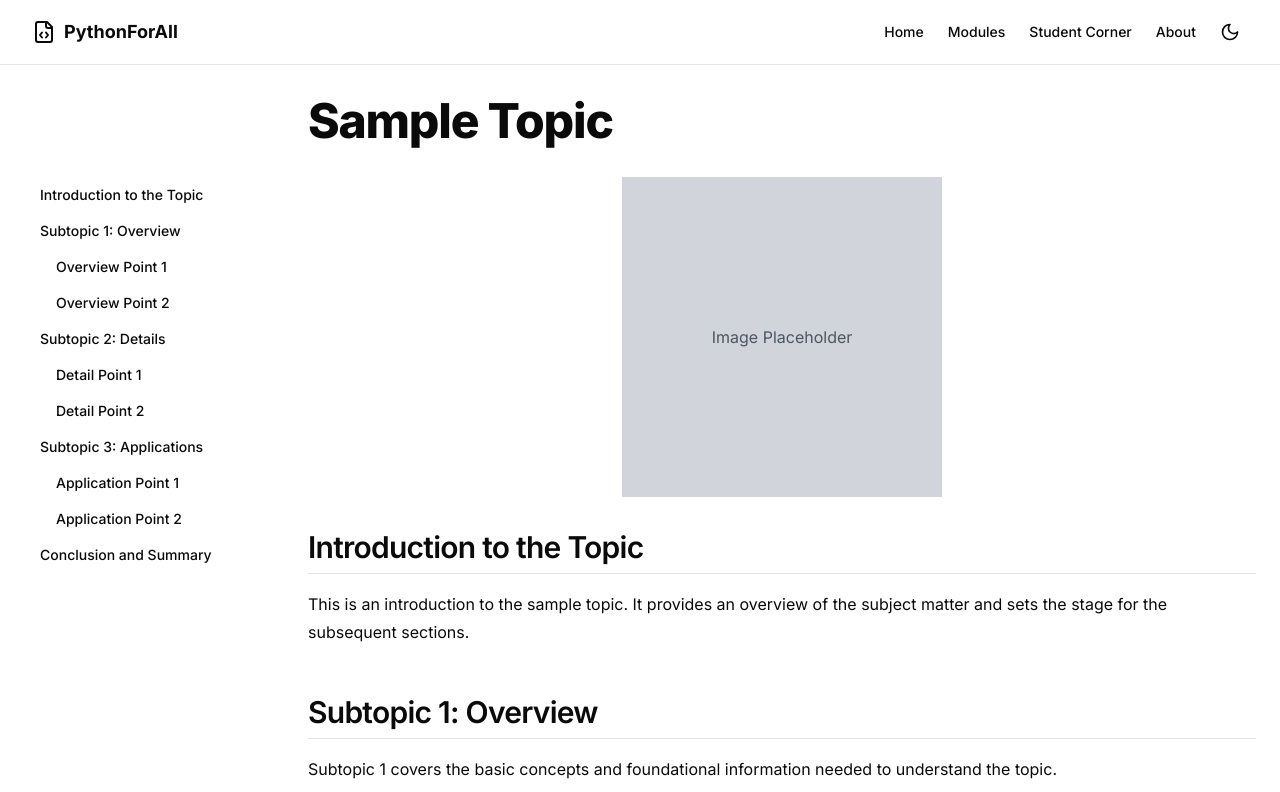
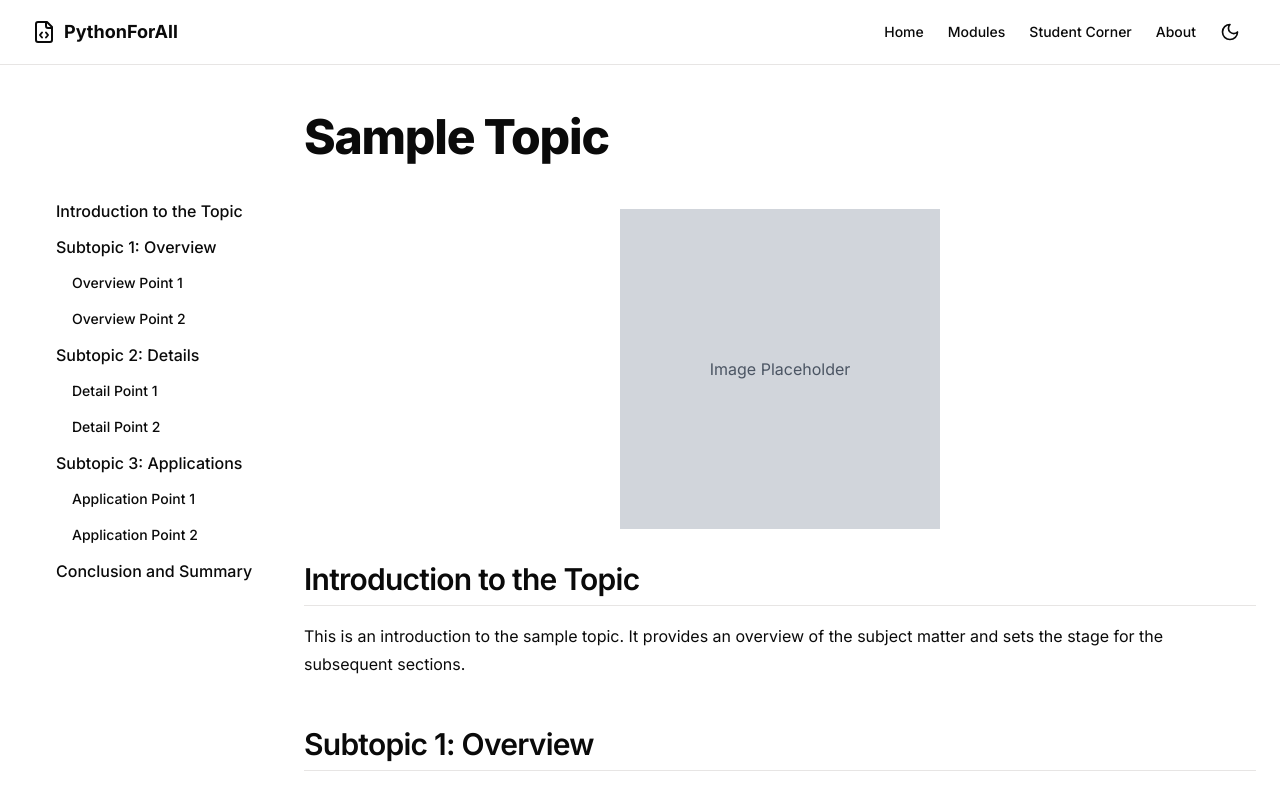
Before and after one commit to sammyyakk/pythonforall, a Next.js app: page /test2 in a window 1280 px wide. Shown: the top 792 px of the page. Built offline with nearby package versions, Linux system fonts and the light colour scheme.

Commit message:
Small Minor fixes after vercel updated...

```diff
--- a/app/test2/page.tsx
+++ b/app/test2/page.tsx
@@ -100,7 +100,7 @@ export default function Page() {
               animate={{ opacity: 1, y: 0 }}
               transition={{ duration: 0.5 }}
             >
-              <h1 className="scroll-m-20 text-4xl font-extrabold tracking-tight lg:text-5xl mb-8">
+              <h1 className="scroll-m-20 text-4xl font-extrabold tracking-tight lg:text-5xl mb-8 py-4">
                 Sample Topic
               </h1>
 
--- a/components/Sidebar.tsx
+++ b/components/Sidebar.tsx
@@ -85,7 +85,7 @@ export default function Sidebar({ sections, activeSection, scrollToSection }: Si
           top: '4rem',
         }}
       >
-        <nav className={`h-full ${isMobile ? 'p-4' : 'pr-4'}`}>
+        <nav className={`h-full ${isMobile ? 'p-4' : 'p-4'}`}>
           <div ref={contentRef}>
             <AnimatePresence>
               {sections.map((section) => (
@@ -98,7 +98,7 @@ export default function Sidebar({ sections, activeSection, scrollToSection }: Si
                 >
                   <Button
                     variant="ghost"
-                    className={`w-full justify-start ${
+                    className={`w-full justify-start text-base ${
                       activeSection === section.id ? "bg-primary/10 text-primary" : ""
                     }`}
                     onClick={() => {
```
Lines whose indentation alone changed are shown as unchanged.
